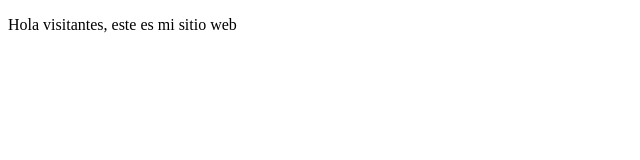
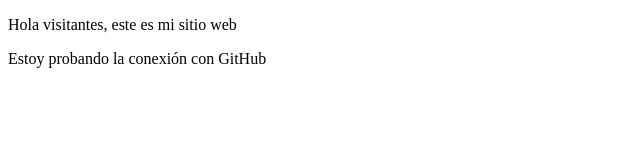
Before and after one commit to WolfJavier/webProject, a plain HTML site: page index.html in a window 1280 px wide. Shown: the whole page, without its empty margins (0-640 px from the left). Drawn offline with Linux system fonts and the light colour scheme.

Commit message:
probando conexión con GitHub

```diff
--- a/index.html
+++ b/index.html
@@ -10,5 +10,8 @@
     <p>
         Hola visitantes, este es mi sitio web
     </p>
+    <p>
+        Estoy probando la conexión con GitHub
+    </p>
 </body>
 </html>
```
